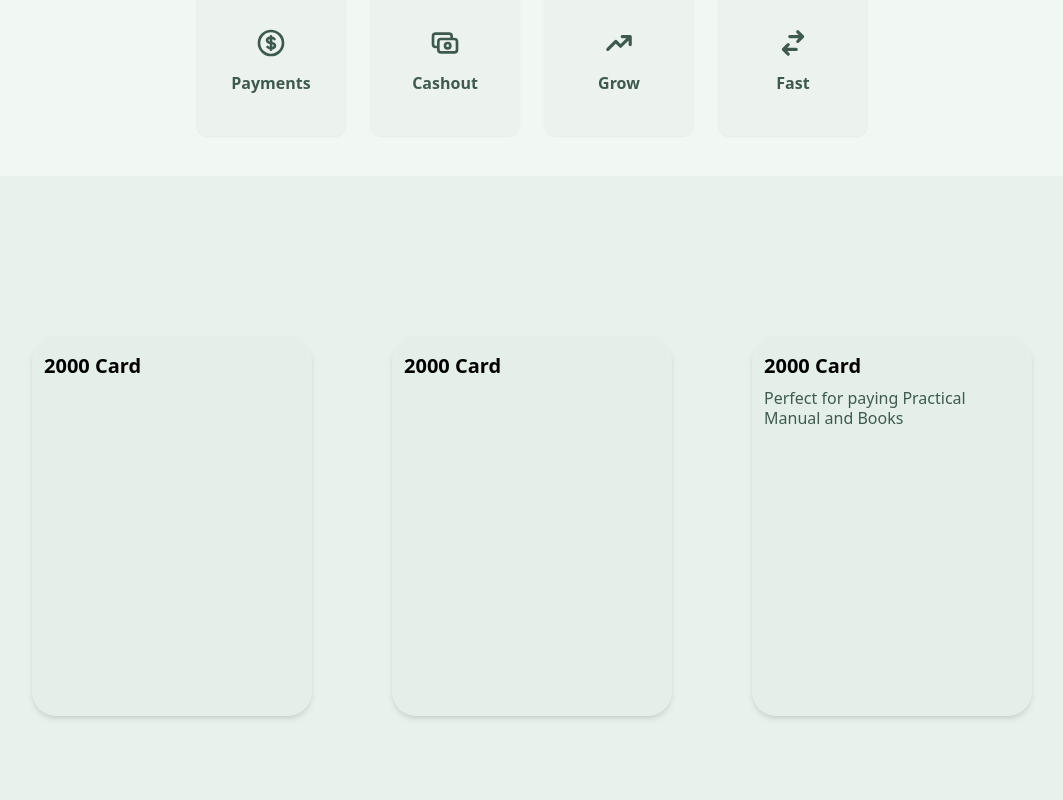
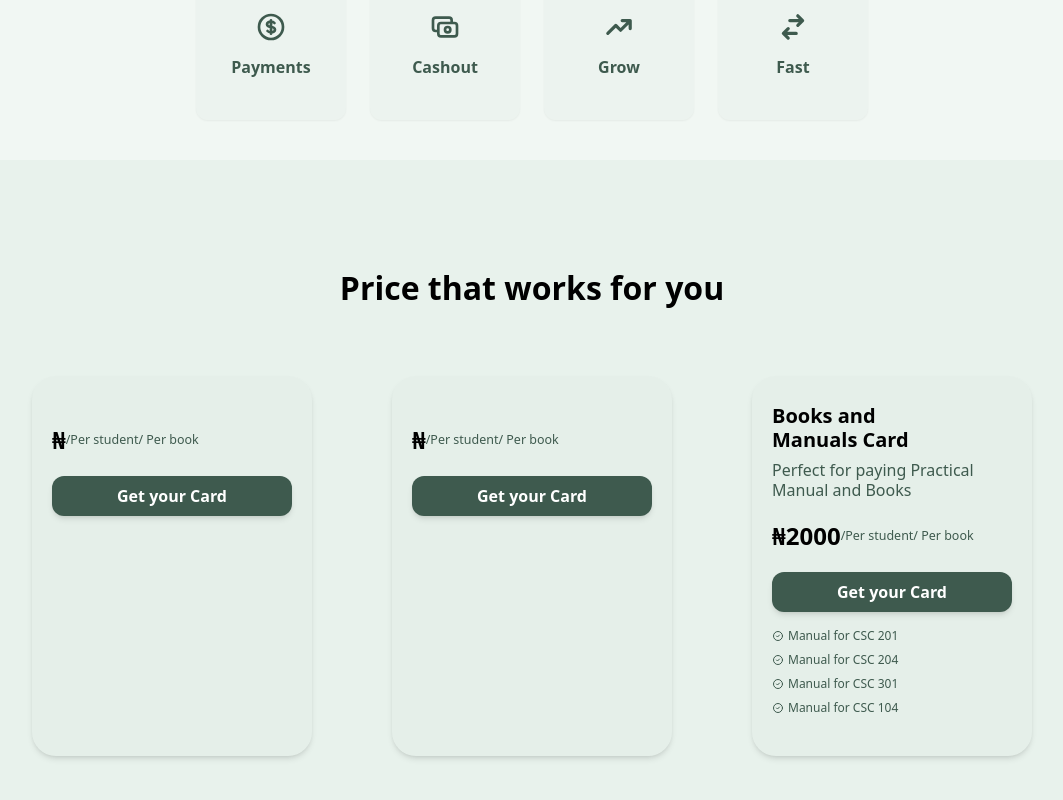
Before and after one commit to varletint/paywithmi, a React (Vite) app in the folder client/: page / in a window 1280 px wide. Shown: the part 958-1758 px from the top of the page, without its empty margins (108-1171 px from the left). Built offline with nearby package versions, Linux system fonts and the light colour scheme.

Commit message:
someChanges

```diff
--- a/client/src/Pages/Home.jsx
+++ b/client/src/Pages/Home.jsx
@@ -5,6 +5,7 @@ import {
   HiCurrencyDollar,
   HiDocumentText,
   HiOutlineCash,
+  HiOutlineCheckCircle,
   HiOutlineCurrencyDollar,
   HiSwitchHorizontal,
   HiTicket,
@@ -22,7 +23,7 @@ import {
 export default function Home() {
   return (
     <div className='py-'>
-      <nav className=' py-3'>
+      <nav className=' py-3  fixed left-1/2 right-1/2 top-0 '>
         <Header />
       </nav>
 
@@ -37,7 +38,7 @@ const Header = () => {
   return (
     <div
       className='  min-h-16
-  flex items-center justify-center'>
+  flex items-center justify-center '>
       <div
         className=' bg-white px-9 py-3 flex items-center gap-[7rem]
       shadow rounded-2xl'>
@@ -57,7 +58,7 @@ const NavItems = () => {
         <a href='/'>Home</a>
       </li>
       <li>
-        <a href='#'>Price</a>
+        <a href='/#'>Price</a>
       </li>
       <li>
         <a href='#'>Verify</a>
@@ -73,7 +74,7 @@ const NavItems = () => {
 };
 const HeroSection = () => {
   return (
-    <section className='mt-10 h-[700px] px-16  '>
+    <section className='mt-28 h-[700px] px-16  '>
       <div className='flex justify-between '>
         <div className=' flex items-center'>
           <div
@@ -175,25 +176,98 @@ const PriceSection = () => {
   return (
     <section
       className='bg-[#e7f1ecdc] mt-10 h-[700px] flex
+    flex-col justify-center'
+      id='prices'>
+      <div className=''>
+        <h1 className=' text-[2rem] text-center font-semibold'>
+          Price that works for you
+        </h1>
+      </div>
+      <div
+        className='flex
       items-center justify-center
-  gap-[5rem]'>
-      <PriceCard />
-      <PriceCard />
-      <PriceCard billDes={"Perfect for paying Practical Manual and Books"} />
+  gap-[5rem] mt-16'>
+        <PriceCard />
+        <PriceCard />
+        <PriceCard
+          billName={"Books and Manuals Card"}
+          billPrice={"2000"}
+          billDes={"Perfect for paying Practical Manual and Books"}
+          benefit1={"Manual for CSC 201"}
+          benefit2={"Manual for CSC 204"}
+          benefit3={"Manual for CSC 301"}
+          benefit4={"Manual for CSC 104"}
+          icon={<HiOutlineCheckCircle />}
+        />
+      </div>
     </section>
   );
 };
 
-const PriceCard = ({ billName, billPrice, billDes, benefit1, benefit2 }) => {
+const PriceCard = ({
+  billName,
+  billPrice,
+  billDes,
+  benefit1,
+  benefit2,
+  benefit3,
+  benefit4,
+  icon,
+}) => {
   return (
     <div
       className=' bg-[#d5e0db33] h-[380px] w-[280px]
-    rounded-3xl shadow-md py-4 px-3
+    rounded-3xl shadow-md py-7 px-5
     '>
       <div className=''>
         <div className=''>
-          <h1 className=' font-semibold text-xl'>2000 Card</h1>
+          <h1 className=' font-semibold text-xl w-[140px] leading-6'>
+            {billName}
+          </h1>
           <p className=' mt-2 leading-5 text-[#3e5a4e]'>{billDes}</p>
+        </div>
+        <div className=' mt-5  flex items-center gap-'>
+          <h1 className=' text-2xl font-bold'>₦{billPrice}</h1>
+          <p className=' font-medium text-[.78rem] text-[#3e5a4e]'>
+            /Per student/ Per book
+          </p>
+        </div>
+        <div
+          className=' bg-[#3e5a4e] py-2 font-semibold
+          text-white text-center mt-5 shadow-md
+        rounded-xl'>
+          <Link to={"#"} className='w-full h-full'>
+            Get your Card
+          </Link>
+        </div>
+        <div className=' mt-4'>
+          <ul
+            className=' text-xs flex flex-col gap-2 font-medium
+          text-[#3e5a4e]'>
+            <li
+              className='flex items-center gap-1
+            '>
+              {icon} {benefit1}
+            </li>
+            <li
+              className='flex items-center gap-1
+            '>
+              {icon}
+              {benefit2}
+            </li>
+            <li
+              className='flex items-center gap-1
+            '>
+              {icon}
+              {benefit3}
+            </li>
+            <li
+              className='flex items-center gap-1
+            '>
+              {icon}
+              {benefit4}
+            </li>
+          </ul>
         </div>
       </div>
     </div>
```
